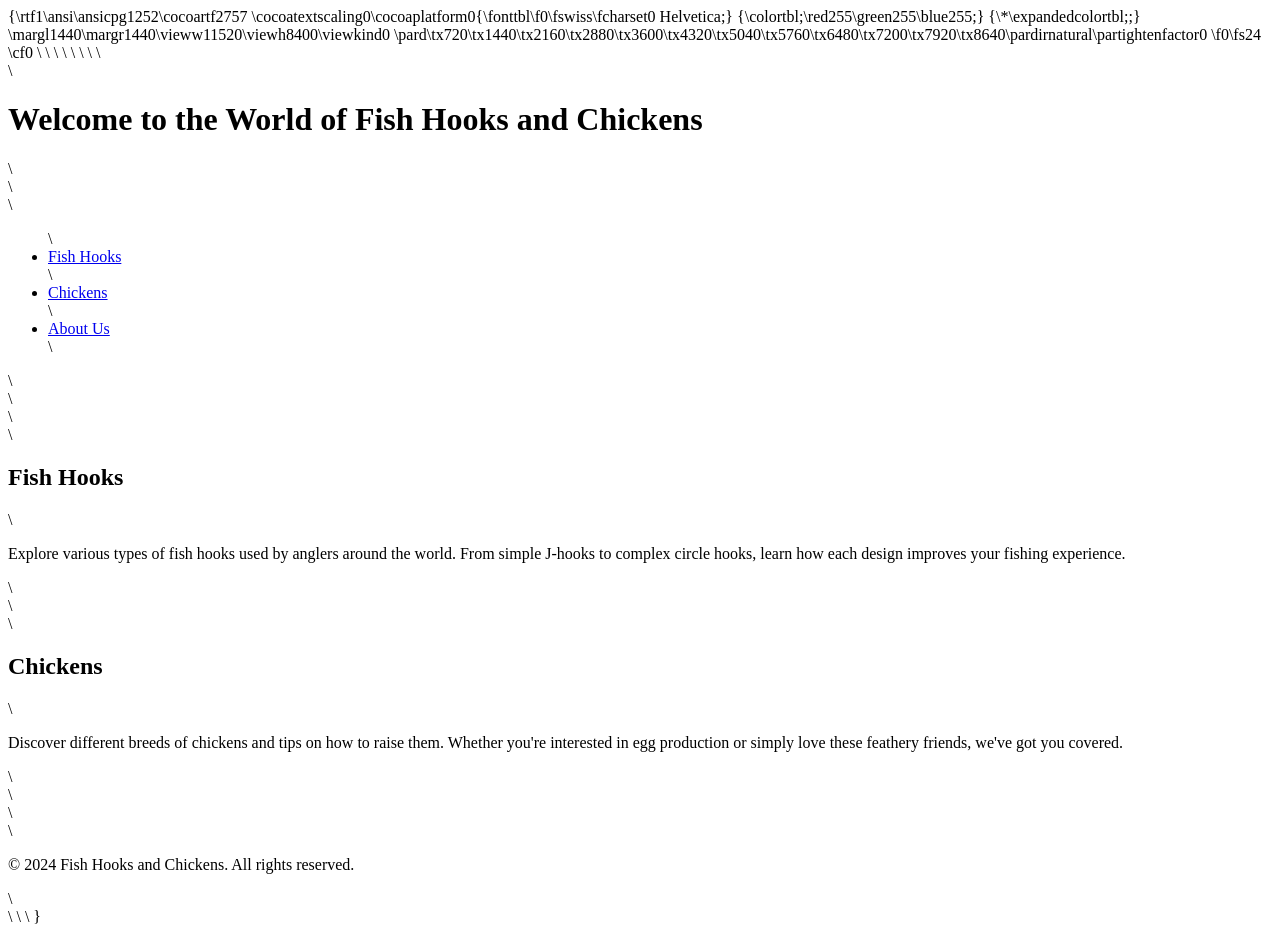
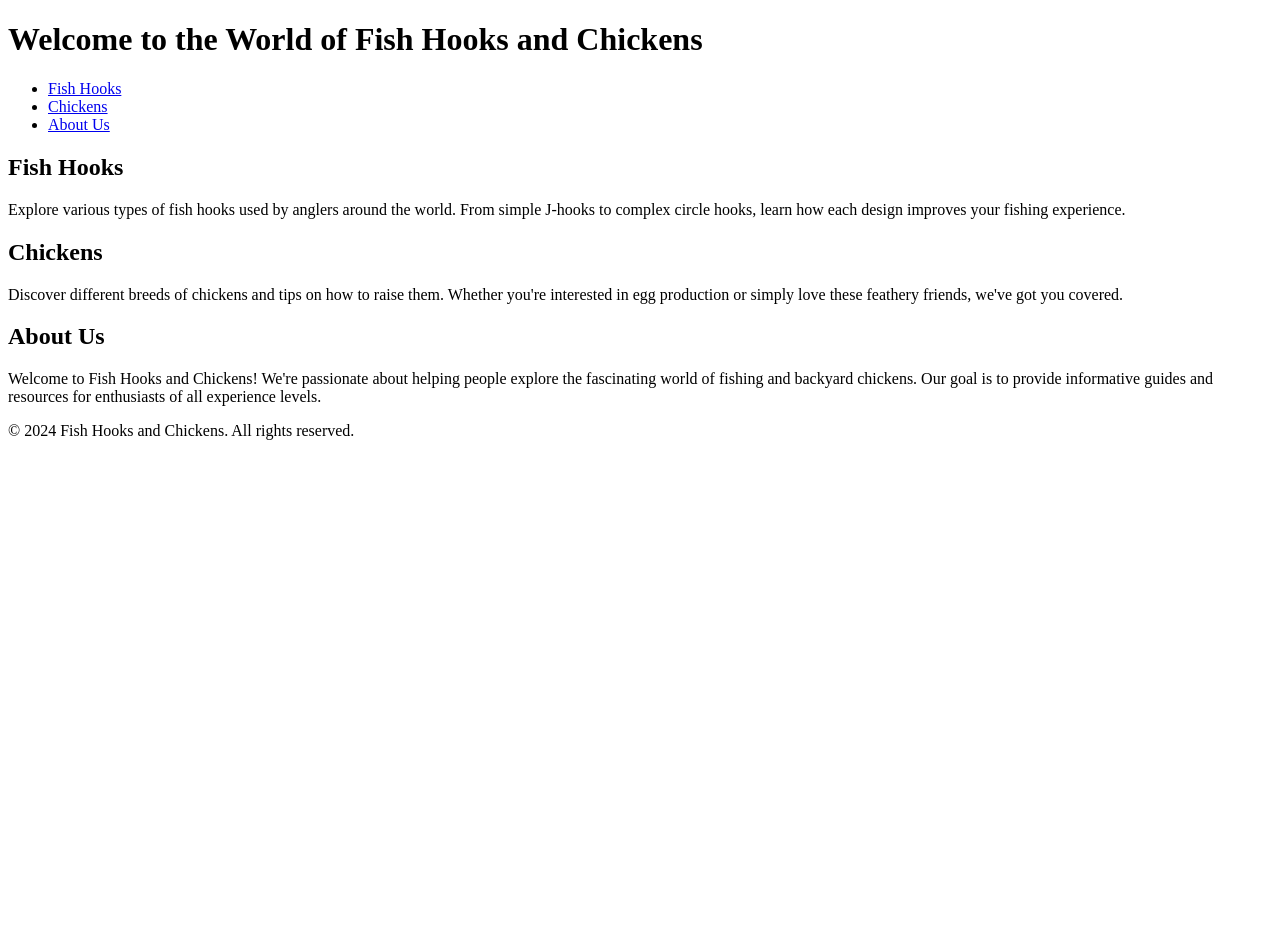
Before and after one commit to Adm050/WebsiteJob, a plain HTML site: page index.html in a window 1280 px wide. After the commit the page ends 800 px from the top, so only its background shows below. Drawn offline with Linux system fonts and the light colour scheme.

Commit message:
Update index.html

```diff
--- a/index.html
+++ b/index.html
@@ -1,41 +1,42 @@
-{\rtf1\ansi\ansicpg1252\cocoartf2757
-\cocoatextscaling0\cocoaplatform0{\fonttbl\f0\fswiss\fcharset0 Helvetica;}
-{\colortbl;\red255\green255\blue255;}
-{\*\expandedcolortbl;;}
-\margl1440\margr1440\vieww11520\viewh8400\viewkind0
-\pard\tx720\tx1440\tx2160\tx2880\tx3600\tx4320\tx5040\tx5760\tx6480\tx7200\tx7920\tx8640\pardirnatural\partightenfactor0
+<!DOCTYPE html>
+<html lang="en">
+<head>
+    <meta charset="UTF-8">
+    <meta name="viewport" content="width=device-width, initial-scale=1.0">
+    <title>Fish Hooks and Chickens</title>
+    <link rel="stylesheet" href="styles.css">
+</head>
+<body>
+    <header>
+        <h1>Welcome to the World of Fish Hooks and Chickens</h1>
+        <nav>
+            <ul>
+                <li><a href="#fish-hooks">Fish Hooks</a></li>
+                <li><a href="#chickens">Chickens</a></li>
+                <li><a href="#about-us">About Us</a></li>
+            </ul>
+        </nav>
+    </header>
 
-\f0\fs24 \cf0 <!DOCTYPE html>\
-<html lang="en">\
-<head>\
-    <meta charset="UTF-8">\
-    <title>Fish Hooks and Chickens</title>\
-    <link rel="stylesheet" href="styles.css">\
-</head>\
-<body>\
-    <header>\
-        <h1>Welcome to the World of Fish Hooks and Chickens</h1>\
-    </header>\
-    <nav>\
-        <ul>\
-            <li><a href="#fish-hooks">Fish Hooks</a></li>\
-            <li><a href="#chickens">Chickens</a></li>\
-            <li><a href="#about">About Us</a></li>\
-        </ul>\
-    </nav>\
-    <main>\
-        <section id="fish-hooks">\
-            <h2>Fish Hooks</h2>\
-            <p>Explore various types of fish hooks used by anglers around the world. From simple J-hooks to complex circle hooks, learn how each design improves your fishing experience.</p>\
-        </section>\
-        <section id="chickens">\
-            <h2>Chickens</h2>\
-            <p>Discover different breeds of chickens and tips on how to raise them. Whether you're interested in egg production or simply love these feathery friends, we've got you covered.</p>\
-        </section>\
-    </main>\
-    <footer>\
-        <p>&copy; 2024 Fish Hooks and Chickens. All rights reserved.</p>\
-    </footer>\
-</body>\
-</html>\
-}
+    <main>
+        <section id="fish-hooks">
+            <h2>Fish Hooks</h2>
+            <p>Explore various types of fish hooks used by anglers around the world. From simple J-hooks to complex circle hooks, learn how each design improves your fishing experience.</p>
+        </section>
+
+        <section id="chickens">
+            <h2>Chickens</h2>
+            <p>Discover different breeds of chickens and tips on how to raise them. Whether you're interested in egg production or simply love these feathery friends, we've got you covered.</p>
+        </section>
+
+        <section id="about-us">
+            <h2>About Us</h2>
+            <p>Welcome to Fish Hooks and Chickens! We're passionate about helping people explore the fascinating world of fishing and backyard chickens. Our goal is to provide informative guides and resources for enthusiasts of all experience levels.</p>
+        </section>
+    </main>
+
+    <footer>
+        <p>&copy; 2024 Fish Hooks and Chickens. All rights reserved.</p>
+    </footer>
+</body>
+</html>
```
